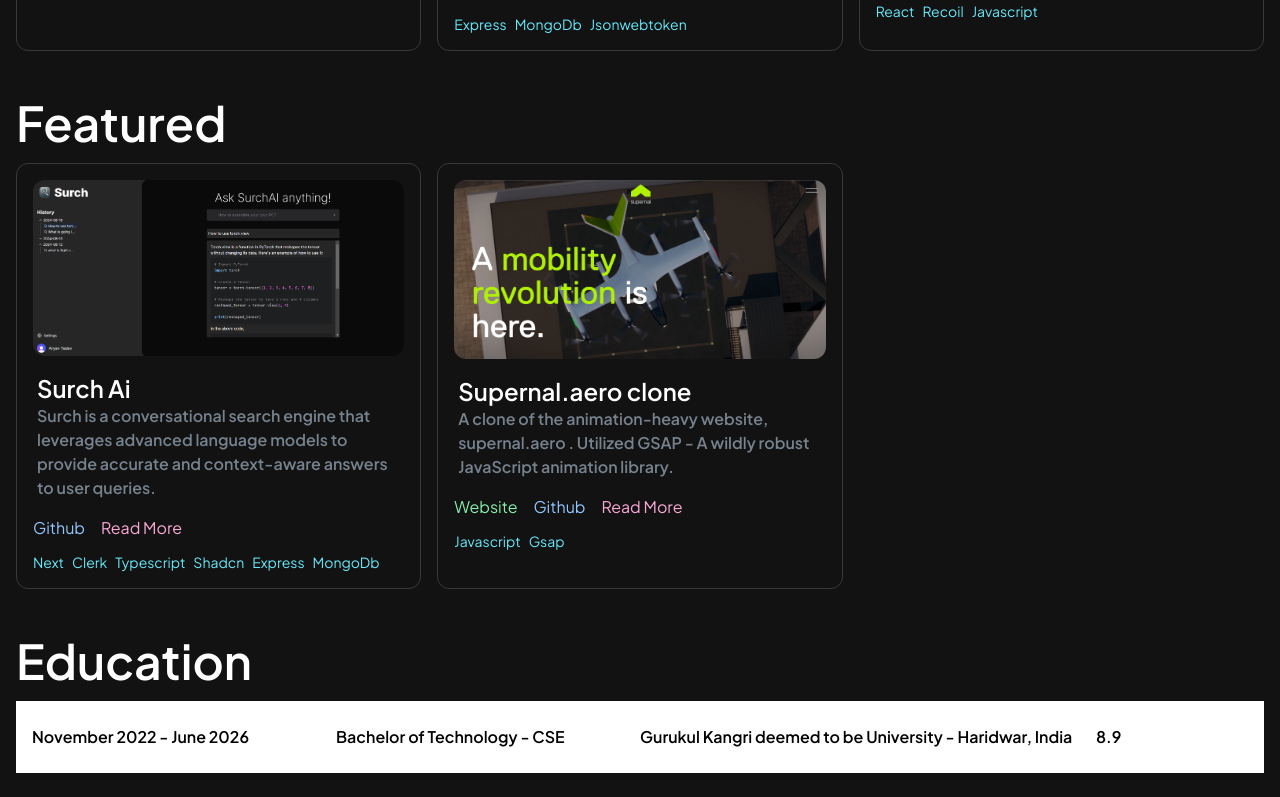
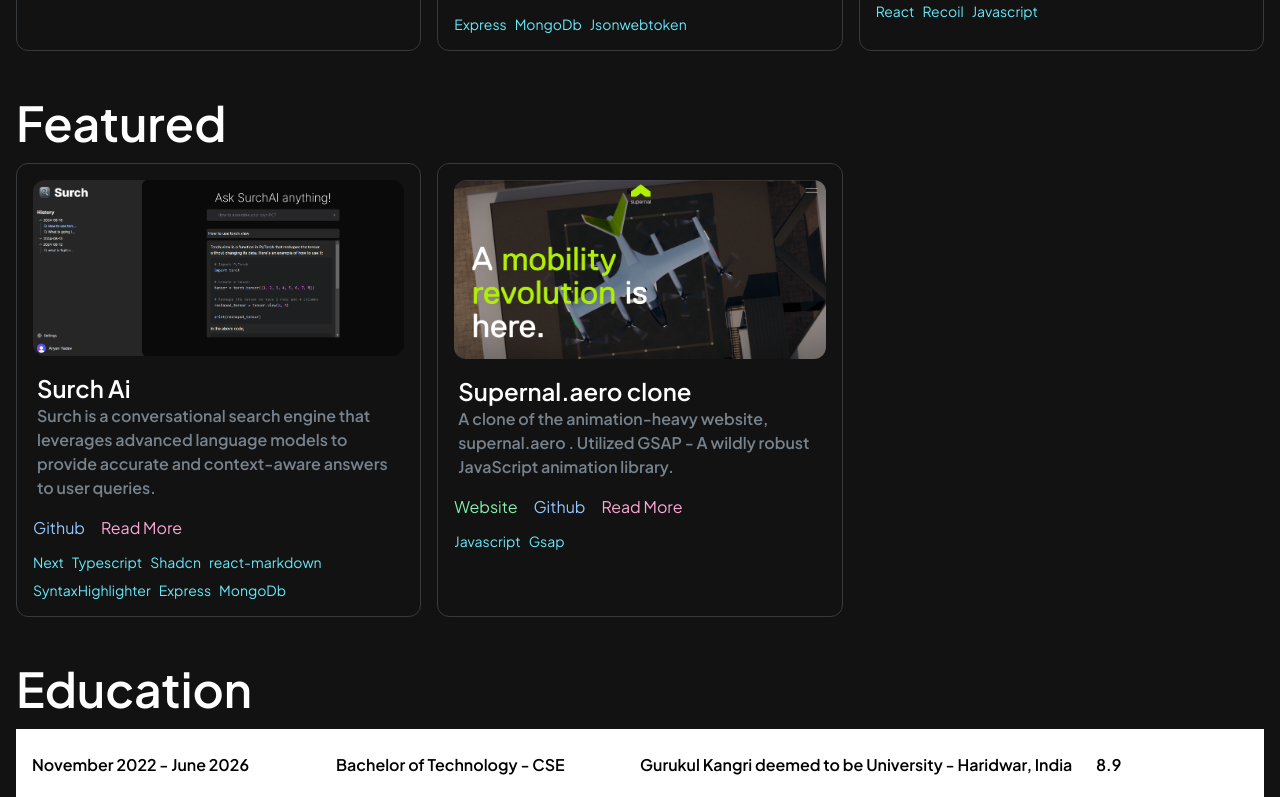
Before and after one commit to AryanYadav-git/Portfolio, a Next.js app: page / in a window 1280 px wide. Shown: the part 1626-2423 px from the top of the page. Built offline with nearby package versions, Linux system fonts and the light colour scheme.

Commit message:
updated: constants

```diff
--- a/components/common/ProjectCard.tsx
+++ b/components/common/ProjectCard.tsx
@@ -16,7 +16,7 @@ const ProjectCard = ({project}:{project: ProjectCardParams}) => {
         <Link href={github!} className="text-blue-300 ">Github</Link>
         {readMore && <Link href={readMore} className="text-pink-300 ">Read More</Link>}
       </div>
-      <div className="flex w-full gap-1 md:gap-2 ">
+      <div className="flex flex-wrap w-full gap-1 md:gap-2 ">
         {stack!.map((icon, index) => (
           <div key={index} className="flex items-center  text-xs md:text-sm  text-cyan-300">
             {icon}
--- a/constants/index.ts
+++ b/constants/index.ts
@@ -33,7 +33,7 @@ export const features = [
     description: 'Surch is a conversational search engine that leverages advanced language models to provide accurate and context-aware answers to user queries.',
     github: 'https://github.com/AryanYadav-git/surch-final',
     readMore: 'https://www.linkedin.com/feed/update/urn:li:activity:7230967202571509761/',
-    stack: ['Next', 'Clerk', 'Typescript', 'Shadcn', 'Express', 'MongoDb'],
+    stack: ['Next', 'Typescript', 'Shadcn', 'react-markdown', 'SyntaxHighlighter', 'Express', 'MongoDb'],
     imgSrc: '/images/surch.png',
   },
   {
```
